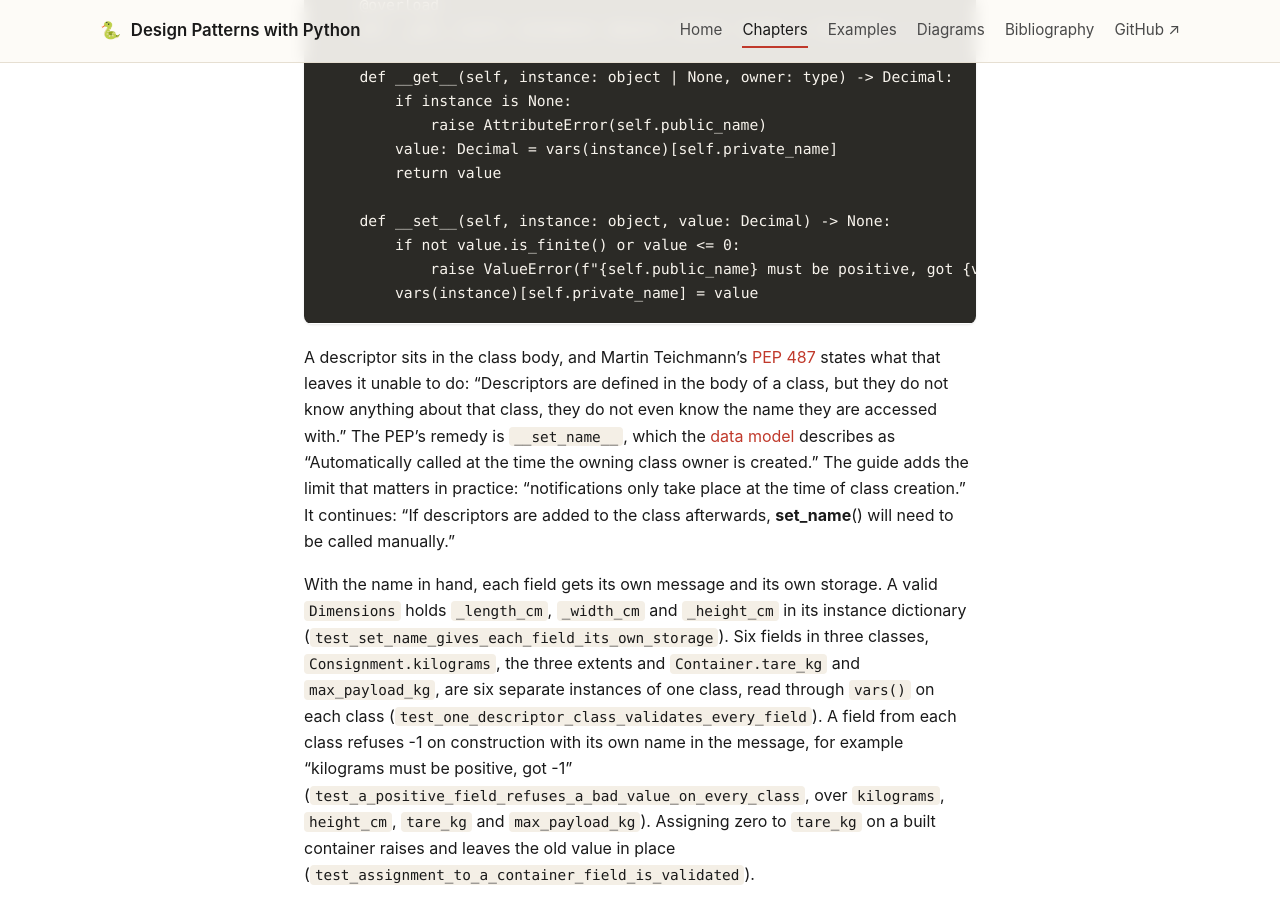
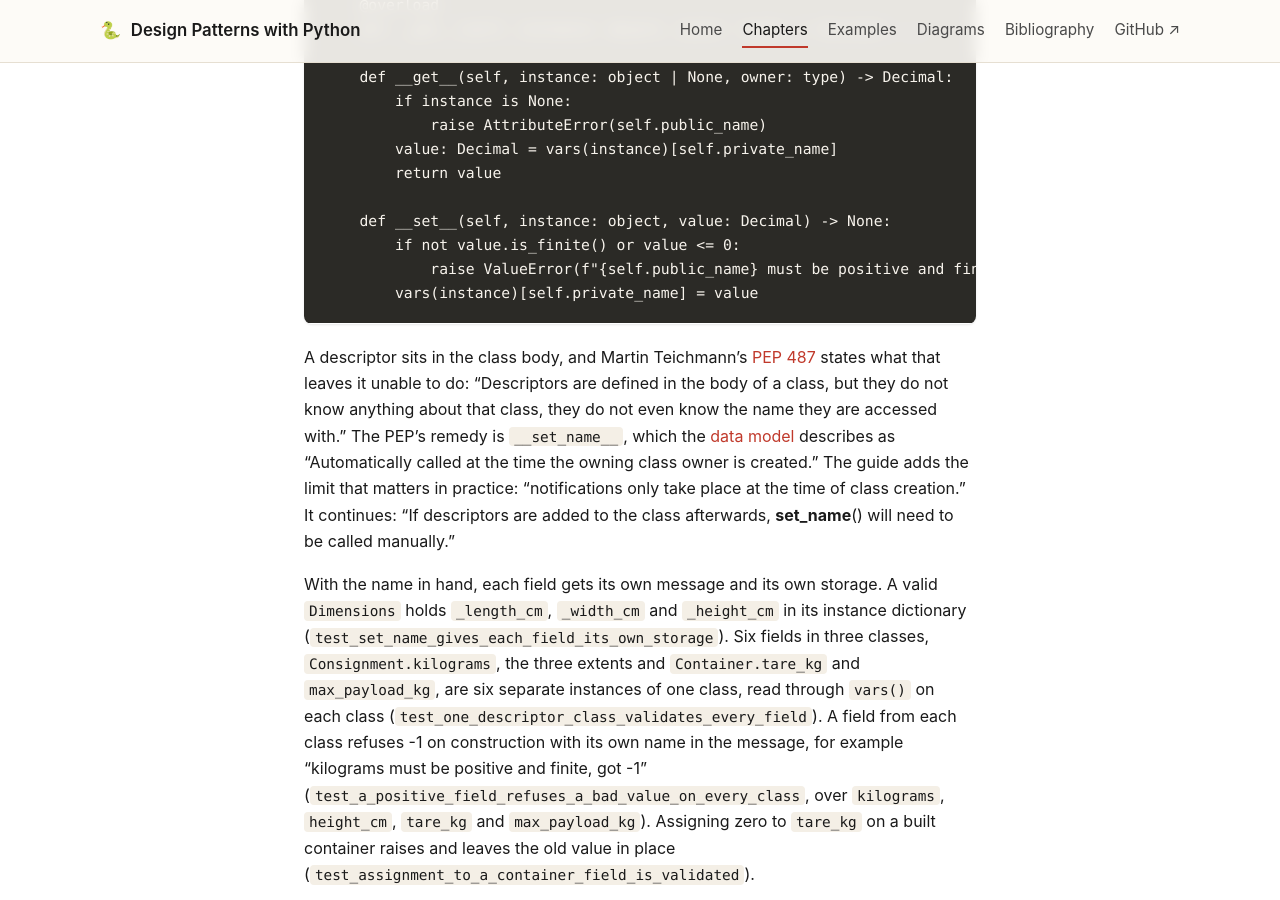
Before and after one commit to patterncatalyst/design-patterns-with-python, a Jekyll site: the page built from _docs/27-descriptors-and-properties.md, in a window 1280 px wide and 900 px high, scrolled down 4049 px. Built offline with Jekyll 4.4.1, drawn with Linux system fonts in a browser that asks for light colours; some of the changed text lies outside the part shown.

Commit message:
fix(r23): chapter 27 validators say positive and finite

````diff
--- a/_docs/27-descriptors-and-properties.md
+++ b/_docs/27-descriptors-and-properties.md
@@ -67,7 +67,7 @@ A setter that guards one field is a pair of `property` definitions. The comparis
     @height_cm.setter
     def height_cm(self, value: Decimal) -> None:
         if not value.is_finite() or value <= 0:
-            raise ValueError(f"height_cm must be positive, got {value}")
+            raise ValueError(f"height_cm must be positive and finite, got {value}")
         self._height_cm = value
 ```
 <!-- fmt:on -->
@@ -101,14 +101,14 @@ A descriptor puts the rule in one place and lets any number of fields use it. Th
 
     def __set__(self, instance: object, value: Decimal) -> None:
         if not value.is_finite() or value <= 0:
-            raise ValueError(f"{self.public_name} must be positive, got {value}")
+            raise ValueError(f"{self.public_name} must be positive and finite, got {value}")
         vars(instance)[self.private_name] = value
 ```
 <!-- fmt:on -->
 
 A descriptor sits in the class body, and Martin Teichmann's [PEP 487](https://peps.python.org/pep-0487/) states what that leaves it unable to do: "Descriptors are defined in the body of a class, but they do not know anything about that class, they do not even know the name they are accessed with." The PEP's remedy is `__set_name__`, which the [data model](https://docs.python.org/3/reference/datamodel.html) describes as "Automatically called at the time the owning class owner is created." The guide adds the limit that matters in practice: "notifications only take place at the time of class creation." It continues: "If descriptors are added to the class afterwards, __set_name__() will need to be called manually."
 
-With the name in hand, each field gets its own message and its own storage. A valid `Dimensions` holds `_length_cm`, `_width_cm` and `_height_cm` in its instance dictionary (`test_set_name_gives_each_field_its_own_storage`). Six fields in three classes, `Consignment.kilograms`, the three extents and `Container.tare_kg` and `max_payload_kg`, are six separate instances of one class, read through `vars()` on each class (`test_one_descriptor_class_validates_every_field`). A field from each class refuses -1 on construction with its own name in the message, for example "kilograms must be positive, got -1" (`test_a_positive_field_refuses_a_bad_value_on_every_class`, over `kilograms`, `height_cm`, `tare_kg` and `max_payload_kg`). Assigning zero to `tare_kg` on a built container raises and leaves the old value in place (`test_assignment_to_a_container_field_is_validated`).
+With the name in hand, each field gets its own message and its own storage. A valid `Dimensions` holds `_length_cm`, `_width_cm` and `_height_cm` in its instance dictionary (`test_set_name_gives_each_field_its_own_storage`). Six fields in three classes, `Consignment.kilograms`, the three extents and `Container.tare_kg` and `max_payload_kg`, are six separate instances of one class, read through `vars()` on each class (`test_one_descriptor_class_validates_every_field`). A field from each class refuses -1 on construction with its own name in the message, for example "kilograms must be positive and finite, got -1" (`test_a_positive_field_refuses_a_bad_value_on_every_class`, over `kilograms`, `height_cm`, `tare_kg` and `max_payload_kg`). Assigning zero to `tare_kg` on a built container raises and leaves the old value in place (`test_assignment_to_a_container_field_is_validated`).
 
 The `instance is None` branch is class access. The data model says `__get__` is called with the instance "or None when the attribute is accessed through the owner". `Positive` raises there, and `Container.tare_kg` is an `AttributeError` that names the field (`test_class_access_to_a_positive_field_raises_attribute_error`). The two overloads tell mypy that class access never returns and that instance access gives a `Decimal`.
 
@@ -157,7 +157,7 @@ class Dimensions:
 
 The [dataclasses documentation](https://docs.python.org/3/library/dataclasses.html) says how a default is found: "To determine whether a field contains a default value, @dataclass will call the descriptor’s __get__() method using its class access form". It continues: "If the descriptor returns a value in this case, it will be used as the field’s default. On the other hand, if the descriptor raises AttributeError in this situation, no default value will be provided for the field." That's why `Positive` raises. `fields(Dimensions)` reports no default for any of the three, and `Dimensions()` fails with "missing 3 required positional arguments" (`test_a_descriptor_field_has_no_default_when_class_access_raises`). The conventional `return self` has a cost. A test-local subclass that returns itself makes the descriptor the default, so `_Box()` builds a box by handing the descriptor to `__set__`, which fails on "has no attribute 'is_finite'" (`test_a_descriptor_that_returns_itself_on_class_access_becomes_the_default`).
 
-Frozen is why `Positive` writes through `vars()`. A test-local subclass that stores with `setattr` makes constructing a frozen box fail with `FrozenInstanceError` and "cannot assign to field '_length_cm'" (`test_a_frozen_dataclass_refuses_a_descriptor_that_writes_with_setattr`). Assignment after construction is refused for the same reason, with "cannot assign to field 'length_cm'" (`test_a_frozen_dataclass_refuses_assignment_to_a_descriptor_field`). `dataclasses.replace` builds a new instance through `__init__`, so it validates: a width of -2 raises "width_cm must be positive, got -2" (`test_replace_validates_the_new_value`). Two `Dimensions` with equal extents compare and hash equal, and one with a different height doesn't (`test_equal_dimensions_compare_and_hash_equal`).
+Frozen is why `Positive` writes through `vars()`. A test-local subclass that stores with `setattr` makes constructing a frozen box fail with `FrozenInstanceError` and "cannot assign to field '_length_cm'" (`test_a_frozen_dataclass_refuses_a_descriptor_that_writes_with_setattr`). Assignment after construction is refused for the same reason, with "cannot assign to field 'length_cm'" (`test_a_frozen_dataclass_refuses_assignment_to_a_descriptor_field`). `dataclasses.replace` builds a new instance through `__init__`, so it validates: a width of -2 raises "width_cm must be positive and finite, got -2" (`test_replace_validates_the_new_value`). Two `Dimensions` with equal extents compare and hash equal, and one with a different height doesn't (`test_equal_dimensions_compare_and_hash_equal`).
 
 mypy 2.4.1 reads the descriptor through `__set__`. This is the snippet in `test_mypy_types_a_positive_field_by_its_set_value`, run through the test's own `_run`; it builds `Dimensions(120, ...)` with an `int`, assigns `5` to `tare_kg` and assigns to a frozen field:
 
````
Also changed, not shown: _plans/r23-plan.md (+1 -0 lines), 4 other files.
